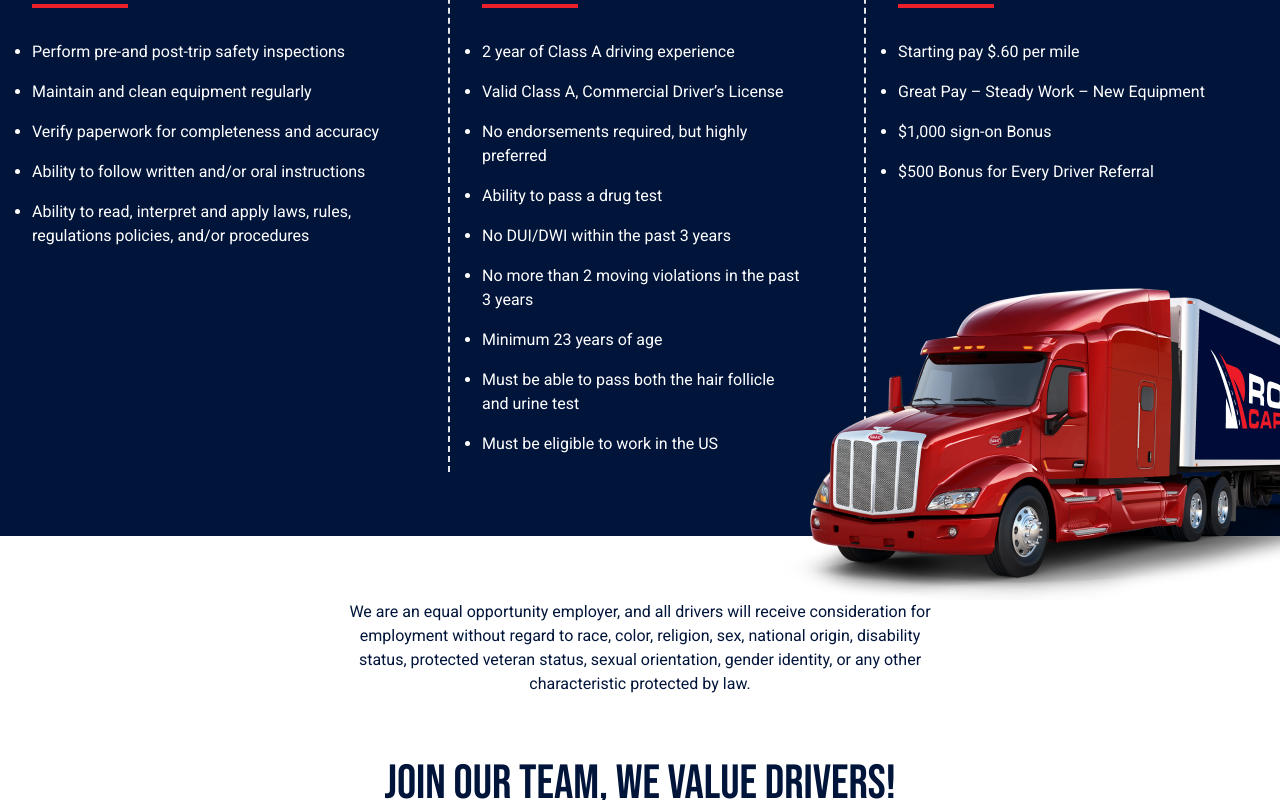
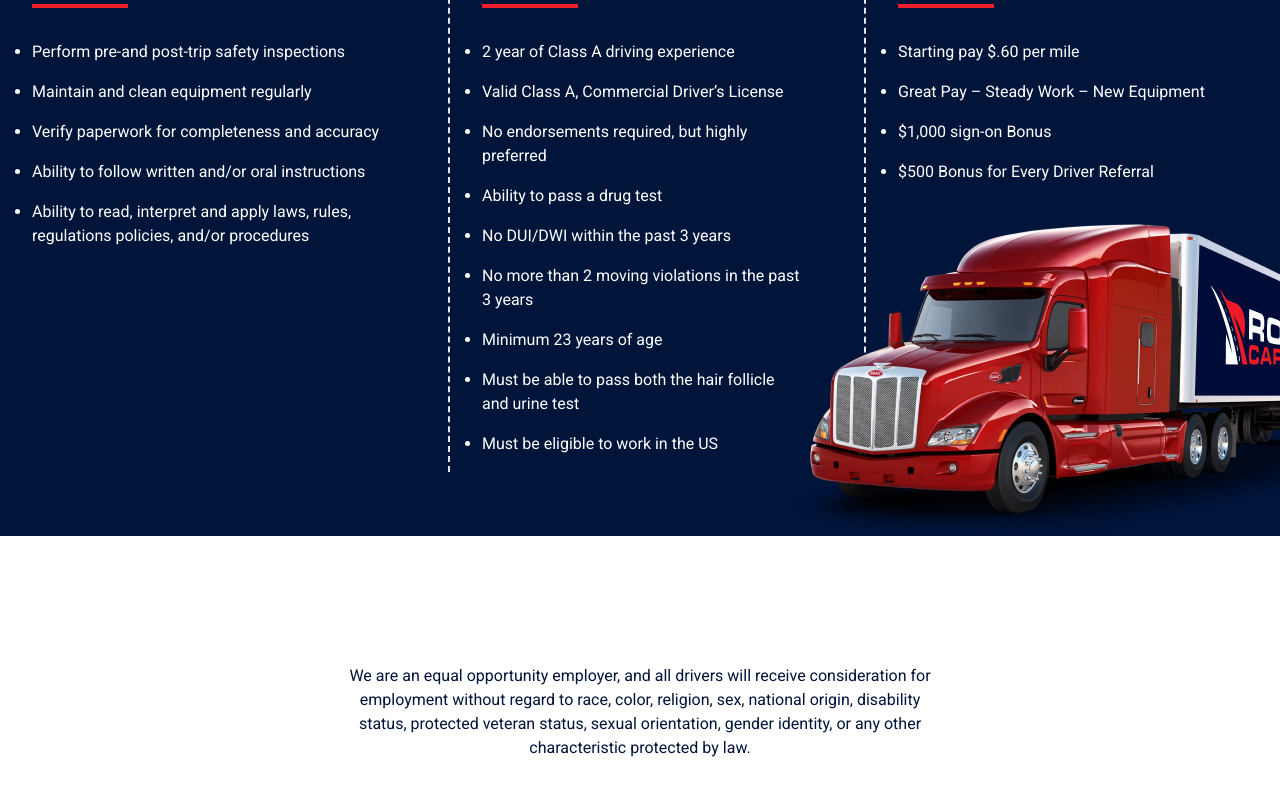
Before and after one commit to NenadVrtue/route-carriers, a Gatsby site: page /careers in a window 1280 px wide. Shown: the part 1284-2084 px from the top of the page. Built offline with nearby package versions, Linux system fonts and the light colour scheme; Gatsby itself is replaced by a stand-in of ours.

Commit message:
overflow career

```diff
--- a/src/components/table.js
+++ b/src/components/table.js
@@ -3,8 +3,9 @@ import { StaticImage } from 'gatsby-plugin-image'
 
 const Table = () => {
     return (
-        <section className="  relative px-8 py-16 bg-main-blue text-white font-body ">
-           <div className="absolute hidden lg:block  -bottom-16 right-0 " data-sal="slide-left"
+        <section className="overflow-hidden
+  relative px-8 py-16 bg-main-blue mb-16 text-white font-body ">
+           <div className="absolute hidden lg:block  bottom-0 right-0 " data-sal="slide-left"
             data-sal-delay="500"
              data-sal-easing="ease"
              data-sal-duration= "700"
```
